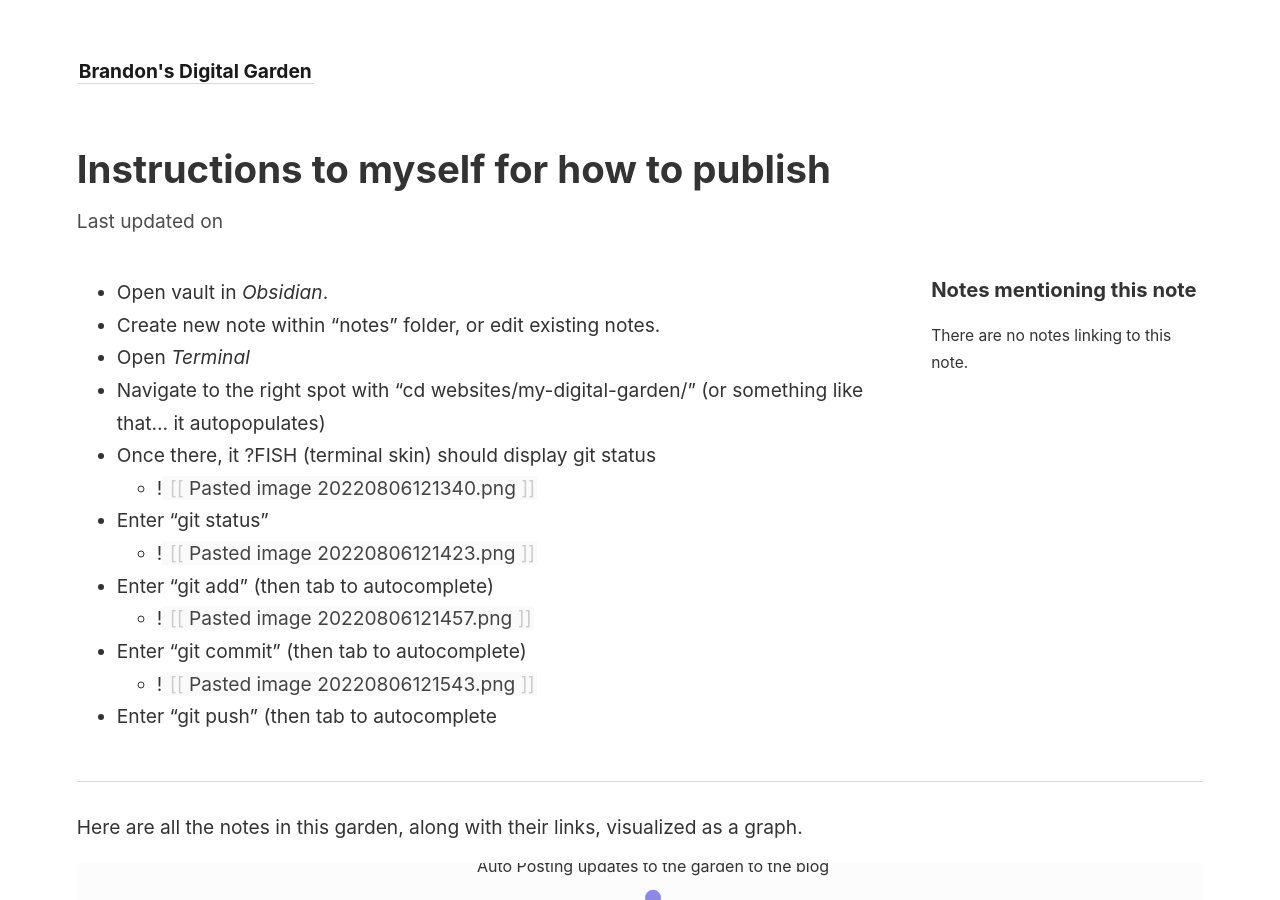
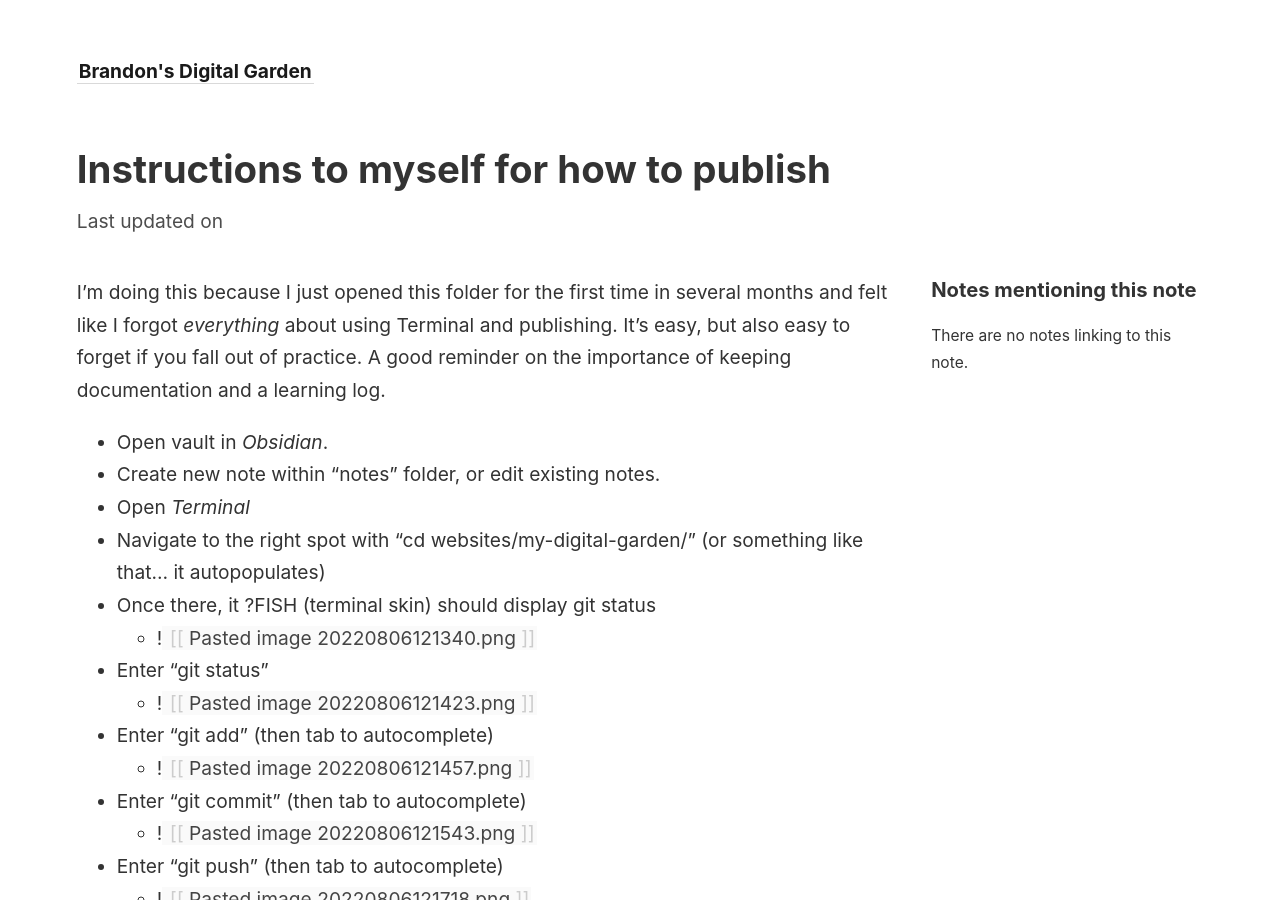
Before and after one commit to brandon-toner/brandontoner-jekyll-garden, a Jekyll site: the page built from _notes/Instructions to myself for how to publish.md, in a window 1280 px wide and 900 px high. Built offline with Jekyll 4.4.1, drawn with Linux system fonts in a browser that asks for light colours; some of the changed text lies outside the part shown.

Commit message:
Update content

```diff
--- a/_notes/Instructions to myself for how to publish.md
+++ b/_notes/Instructions to myself for how to publish.md
@@ -1,3 +1,4 @@
+I'm doing this because I just opened this folder for the first time in several months and felt like I forgot *everything* about using Terminal and publishing. It's easy, but also easy to forget if you fall out of practice. A good reminder on the importance of keeping documentation and a learning log.
 - Open vault in *Obsidian*.
 - Create new note within "notes" folder, or edit existing notes.
 - Open *Terminal*
@@ -10,4 +11,6 @@
 	- ![[Pasted image 20220806121457.png]]
 - Enter "git commit" (then tab to autocomplete)
 	- ![[Pasted image 20220806121543.png]]
-- Enter "git push" (then tab to autocomplete
+- Enter "git push" (then tab to autocomplete)
+	- ![[Pasted image 20220806121718.png]]
+- The green git symbol by itself indicates that the repository is in alignment with the local folder. (Everything has been published successfully)
```
Also changed, not shown: Pasted image 20220806121655.png (added), Pasted image 20220806121718.png (added).
